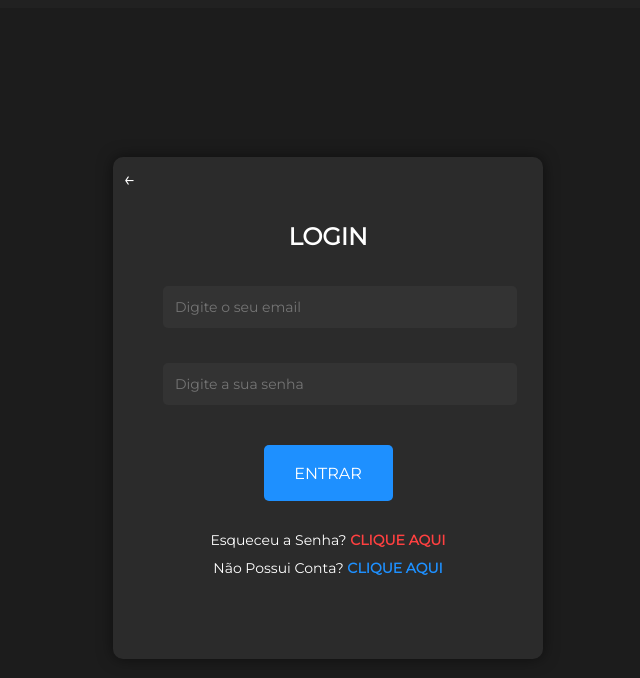
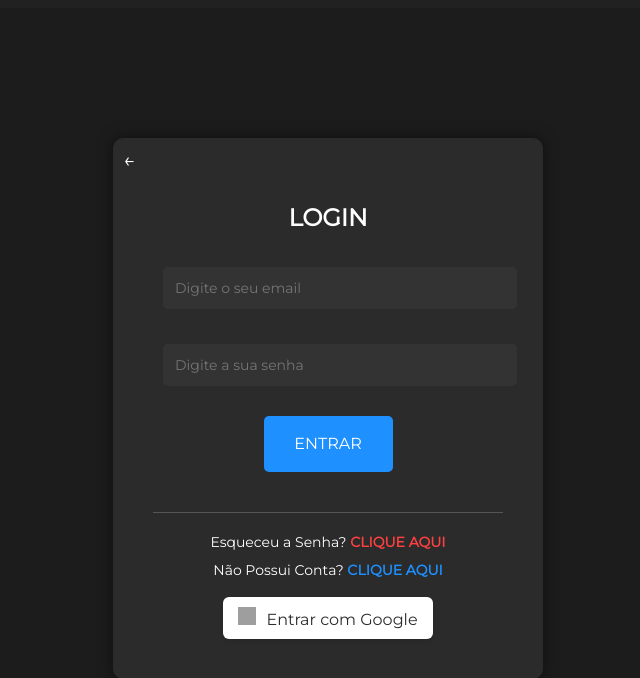
Before and after one commit to GrupoZonaLeste/Calmo, a React (Vite) app: page /login in a window 1280 px wide. Shown: the top 678 px of the page, without its empty margins (312-952 px from the left). Built offline with nearby package versions, Linux system fonts and the light colour scheme; grey boxes are pictures that could not be loaded.

Commit message:
[FEAT](LOGIN) - FIREBASE COM  LOGIN GOOGLE + LOGIN EMAIL/SENHA

```diff
--- a/src/components/FormLogin/FormLogin.css
+++ b/src/components/FormLogin/FormLogin.css
@@ -43,7 +43,7 @@
 }
 
 /* Botão Entrar */
-.login-box button {
+.button-entrar {
     width: 129px; /* Largura especificada */
     height: 56px; /* Altura especificada */
     background-color: #1e90ff;
@@ -56,7 +56,7 @@
     margin: 20px 0 20px 0; /* Margem superior e inferior para separação */
 }
 
-.login-box button:hover {
+.button-entrar:hover {
     background-color: #1c86ee;
 }
 
@@ -90,3 +90,28 @@
 .login-box a:hover {
     text-decoration: underline;
 }
+.google-login-button {
+    margin-top: 1vh;
+    align-items: center;
+    padding: 10px 15px;
+    background-color: #ffffff;
+    color: #2d2d2d;
+    font-size: 16px;
+    font-weight: 500;
+    border: 0px;
+    border-radius: 6px;
+    cursor: pointer;
+    transition: background-color 0.3s ease;
+    box-shadow: 0px 2px 4px rgba(0, 0, 0, 0.1);
+  }
+
+  .google-login-button:hover {
+    background-color: #262626;
+    color: #ffffff;
+  }
+
+  .google-icon {
+    width: 18px;
+    height: 18px;
+    margin-right: 10px;
+  }
--- a/src/components/FormLogin/FormLogin.jsx
+++ b/src/components/FormLogin/FormLogin.jsx
@@ -1,44 +1,104 @@
-import React from 'react';
-import { jwtDecode } from "jwt-decode";
+import React, { useEffect } from 'react';
 import './FormLogin.css';
 import { Link } from 'react-router-dom';
-import { GoogleOAuthProvider, GoogleLogin } from '@react-oauth/google';
+import { GoogleAuthProvider, signInWithPopup } from 'firebase/auth';
+import { useSignInWithEmailAndPassword } from 'react-firebase-hooks/auth';
+import { auth } from '../../services/firebase_config';
+import Swal from 'sweetalert2';
+import { useNavigate } from 'react-router-dom';
 
 function FormLogin() {
-    const responseGoogle = (response) => {
-        const token = response.credential;
-        const userInfo = jwtDecode(token);
-        console.log("Dados do usuário:", userInfo);
+    const [signInWithEmailAndPassword, user, loading, error] = useSignInWithEmailAndPassword(auth);
+    const navigate = useNavigate();
+
+    // login com a api do google
+    const handleGoogleLogin = async () => {
+        const provider = new GoogleAuthProvider();
+        try {
+            const result = await signInWithPopup(auth, provider);
+            const user = result.user;
+            console.log("Usuário autenticado com Google:", user);
+
+            // sucesso
+            Swal.fire("Sucesso", "Login realizado com sucesso com o Google!", "success");
+
+            // manda pra home
+            navigate('/home');
+
+            //erro
+        } catch (error) {
+            console.log("Erro no login com Google:", error);
+            Swal.fire("Erro", error.message, "error");
+        }
     };
 
-    const responseError = () => {
-        console.log("Falha no login");
+    // login com email e senha padrão
+    const handleEmailLogin = (e) => {
+        e.preventDefault();
+        const email = e.target.email.value;
+        const password = e.target.password.value;
+        signInWithEmailAndPassword(email, password);
     };
+
+    // loading
+    useEffect(() => {
+        if (loading) {
+            Swal.fire({
+                title: 'Carregando...',
+                text: 'Autenticando usuário...',
+                didOpen: () => {
+                    Swal.showLoading();
+                }
+            });
+        }
+    }, [loading]);
+
+    // sucesso
+    useEffect(() => {
+        if (user) {
+            Swal.fire("Sucesso", "Login realizado com sucesso!", "success");
+            // Redireciona para a página inicial ou outra página
+            navigate('/home'); // Usando navigate ao invés de history.push
+        }
+    }, [user, navigate]);
+
+    // erro
+    useEffect(() => {
+        if (error) {
+            // debug para dev: Swal.fire("Erro", error.message, "error");
+            //Mensagem para o usuário:
+            Swal.fire("Algo está errado!","Erro no login, Verifique suas credenciais", "error")
+        }
+    }, [error]);
 
     return (
         <div className="login-box">
             <Link to={"/"}><div className="back-button-login">←</div></Link>
             <h1>LOGIN</h1>
-            <form>
-                <input type="email" placeholder="Digite o seu email" />
-                <input type="password" placeholder="Digite a sua senha" />
+            <form onSubmit={handleEmailLogin}>
+                <input type="email" name="email" placeholder="Digite o seu email" required />
+                <input type="password" name="password" placeholder="Digite a sua senha" required />
 
-                <Link to={"/home"}><button type="submit">ENTRAR</button></Link>
-                <div className="divider-logi"></div>
-                <Link to={"/esqueci_senha"} className="red">Esqueceu a Senha? <span>CLIQUE AQUI</span></Link>
-                <Link to={"/cadastro"} className="blue">Não Possui Conta? <span>CLIQUE AQUI</span></Link>
+                <button className="button-entrar" type="submit" disabled={loading}>
+                    {loading ? "Carregando..." : "ENTRAR"}
+                </button>
+
+                <div className="divider-login"></div>
+
+                <Link to={"/esqueci_senha"} className="red">
+                    Esqueceu a Senha? <span>CLIQUE AQUI</span>
+                </Link>
+
+                <Link to={"/cadastro"} className="blue">
+                    Não Possui Conta? <span>CLIQUE AQUI</span>
+                </Link>
             </form>
 
-            <GoogleOAuthProvider clientId="636876737817-3jf723ketrc3p8abh3e458gqkn4ts1pa.apps.googleusercontent.com">
-                <GoogleLogin
-                    onSuccess={responseGoogle}
-                    onError={responseError}
-                    text="signin_with"
-                    size="medium"
-                    theme="filled_black"
-                    shape='circle'
-                />
-            </GoogleOAuthProvider>
+            {/* Botão de login com Google */}
+            <button className="google-login-button" onClick={handleGoogleLogin}>
+                <img src="https://fonts.gstatic.com/s/i/productlogos/googleg/v6/24px.svg" alt="Google logo" className="google-icon" height="20px" />
+                Entrar com Google
+            </button>
         </div>
     );
 }
--- a/src/services/firebase_config.js
+++ b/src/services/firebase_config.js
@@ -15,5 +15,5 @@ const firebaseConfig = {
 };
 
 const app = initializeApp(firebaseConfig);
-
-export const auth = getAuth(app)
+const auth = getAuth(app);
+export { auth };
```
